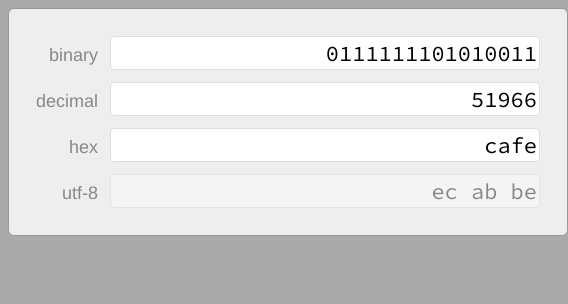
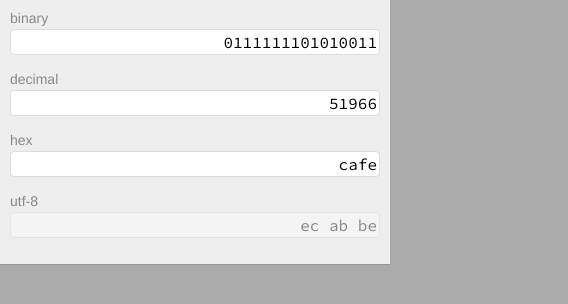
Before and after one commit to munificent/bits, a plain HTML site: page index.html in a window 390 px wide. Shown: the whole page, 568 px wide, since content can reach past the window. Drawn offline with Linux system fonts and the light colour scheme.

Commit message:
Make responsive.

```diff
--- a/index.html
+++ b/index.html
@@ -14,21 +14,36 @@
 
 body {
   background: #aaa;
+  margin: 10px;
+}
+
+main {
+  margin: 0 auto;
+  padding: 20px;
+  width: 560px;
+  background: #eee;
+  border-radius: 6px;
+  border: solid 1px #999;
 }
 
 label {
+  display: inline-block;
+  width: 65px;
+  text-align: right;
   font: 18px 'Helvetica Neue', Helvetica, san-serif;
   font-weight: 300;
   color: #888;
 }
 
 input {
-  width: 100%;
+  display: inline-block;
+  width: 438px;
   text-align: right;
   font: 22px 'Source Code Pro', Menlo, Consolas, Monaco, monospace;
   border-radius: 4px;
   border: solid 1px #ddd;
   padding: 2px;
+  margin: 5px;
 }
 
 input[readonly]
@@ -38,19 +53,46 @@ input[readonly]
   color: #888;
 }
 
-table {
-  margin: 0 auto;
-  padding: 20px;
-  width: 560px;
-  background: #eee;
-  border-radius: 6px;
-  border: solid 1px #999;
+@media only screen and (max-width: 590px) {
+  body {
+    margin: 0;
   }
 
-td {
-  text-align: right;
-  padding: 5px;
-  vertical-align: baseline;
+  main {
+    border-top: none;
+    border-left: none;
+    border-right: none;
+    border-radius: 0;
+    width: inherit;
+  }
+
+  label, input {
+    display: block;
+    width: 100%;
+  }
+
+  label {
+    text-align: left;
+  }
+
+  input {
+    margin: 5px 0 20px 0;
+  }
+}
+
+@media only screen and (max-width: 400px) {
+  main {
+    padding: 10px;
+  }
+
+  label {
+    font-size: 14px;
+  }
+
+  input {
+    font-size: 16px;
+    margin: 3px 0 16px 0;
+  }
 }
 </style>
 <script>
@@ -225,43 +267,19 @@ document.addEventListener("DOMContentLoaded", function(event) {
 </script>
 </head>
 <body>
-<table>
-  <tr>
-    <td width="60px">
+<main>
   <label for="binary">binary</label>
-    </td>
-    <td>
   <input type="text" size="16" name="binary" id="binary"
          value="0111111101010011">
-    </td>
-  </tr>
-  <tr>
-    <td>
   <label for="decimal">decimal</label>
-    </td>
-    <td>
   <input type="text" size="16" name="decimal" id="decimal"
          value="51966">
-    </td>
-  </tr>
-  <tr>
-    <td>
   <label for="hex">hex</label>
-    </td>
-    <td>
   <input type="text" size="16" name="hex" id="hex"
          value="cafe">
-    </td>
-  </tr>
-  <tr>
-    <td>
   <label for="utf8">utf-8</label>
-    </td>
-    <td>
   <input type="text" size="16" name="utf8" id="utf8"
          value="ec ab be" readonly="readonly">
-    </td>
-  </tr>
-</table>
+</main>
 </body>
 </html>
```
Lines whose indentation alone changed are shown as unchanged.
